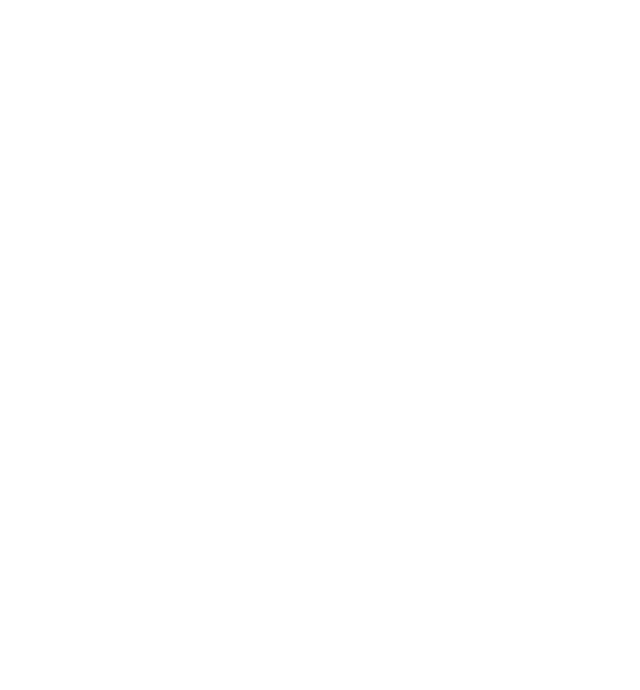
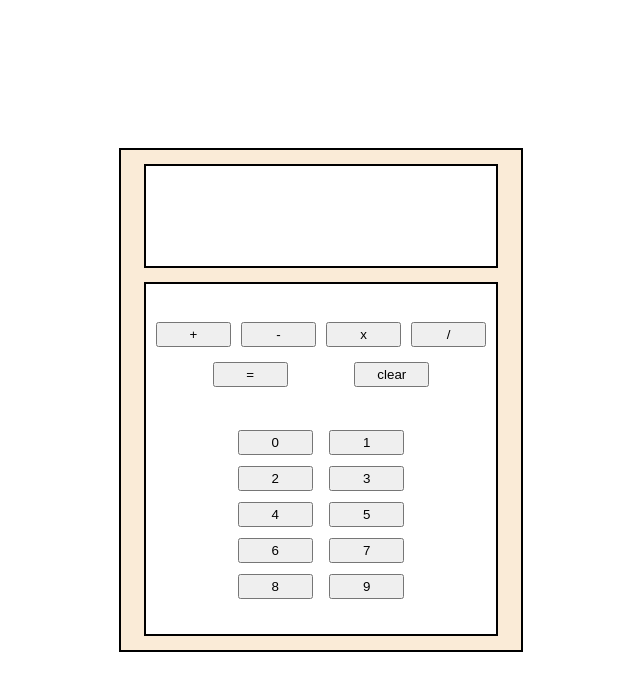
Before and after one commit to Wyncroft18/calculator, a plain HTML site: page index.html in a window 1280 px wide. Shown: the whole page, without its empty margins (319-959 px from the left). Drawn offline with Linux system fonts and the light colour scheme.

Commit message:
Create the calculator css design

```diff
--- a/index.html
+++ b/index.html
@@ -7,6 +7,32 @@
     <title>Calculator</title>
 </head>
 <body>
+    <div class="container">
+        <div class="screen"></div>
+        <div class="buttons">
+            <div class="operators">
+                <button>+</button>
+                <button>-</button>
+                <button>x</button>
+                <button>/</button>
+                <button>=</button>
+                <button>clear</button>
+            </div>
+            <div class="numbers">
+                <button>0</button>
+                <button>1</button>
+                <button>2</button>
+                <button>3</button>
+                <button>4</button>
+                <button>5</button>
+                <button>6</button>
+                <button>7</button>
+                <button>8</button>
+                <button>9</button>
+            </div>
+        </div>
+    </div>
+
     <script src="./script.js"></script>
 </body>
 </html>
--- a/styles.css
+++ b/styles.css
@@ -0,0 +1,61 @@
+html, body {
+    margin: 0;
+    width: 100vw;
+    height: 100vh;
+    display: flex;
+    justify-content: center;
+    align-items: center;
+}
+
+.container {
+    width: 400px;
+    height: 500px;
+    background-color: antiquewhite;
+    display: flex;
+    flex-direction: column;
+    align-items: center;
+    justify-content: space-evenly;
+}
+
+.screen {
+    width: 350px;
+    height: 100px;
+    background-color: white;
+}
+
+.buttons {
+    width: 350px;
+    height: 350px;
+    background-color: white;
+    display: flex;
+    flex-direction: column;
+    align-items: center;
+    justify-content: space-evenly;
+}
+
+.container, .screen, .buttons {
+    border: 2px solid black;
+}
+
+button {
+    width: 75px;
+    height: 25px
+}
+
+.operators {
+    width: 350px;
+    height: 80px;
+    display: flex;
+    flex-wrap: wrap;
+    justify-content: space-evenly;
+    align-items: center;
+}
+
+.numbers {
+    width: 200px;
+    height: 180px;
+    display: flex;
+    flex-wrap: wrap;
+    justify-content: space-evenly;
+    align-items: center;
+}
```
